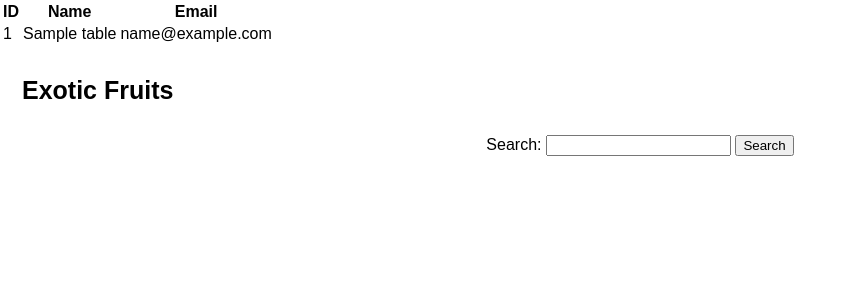
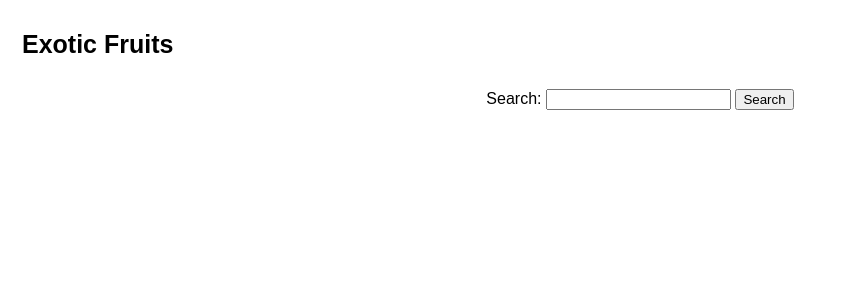
Before and after one commit to tatianaalexiss/Fruitsforsell, a PHP site: page / in a window 1280 px wide. Shown: the top 300 px of the page, without its empty margins (0-853 px from the left). Run offline with PHP 8.4, Linux system fonts and the light colour scheme; tables that the repository leaves empty or names only in its code hold one stand-in row (values such as "Sample post"); data that the repository does not hold is empty.

Commit message:
Update DPH.in.php

```diff
--- a/DPH.in.php
+++ b/DPH.in.php
@@ -14,27 +14,6 @@ if (!$conn) {
 
 $result = mysqli_query($conn, "SELECT * FROM your_table");
 
-?>
 
-<table>
-  <thead>
-    <tr>
-      <th>ID</th>
-      <th>Name</th>
-      <th>Email</th>
-    </tr>
-  </thead>
-  <tbody>
-    <?php while ($row = mysqli_fetch_assoc($result)) { ?>
-      <tr>
-        <td><?php echo $row['id']; ?></td>
-        <td><?php echo $row['name']; ?></td>
-        <td><?php echo $row['email']; ?></td>
-      </tr>
-    <?php } ?>
-  </tbody>
-</table>
-
-<?php
 mysqli_close($conn);
 ?>
```
